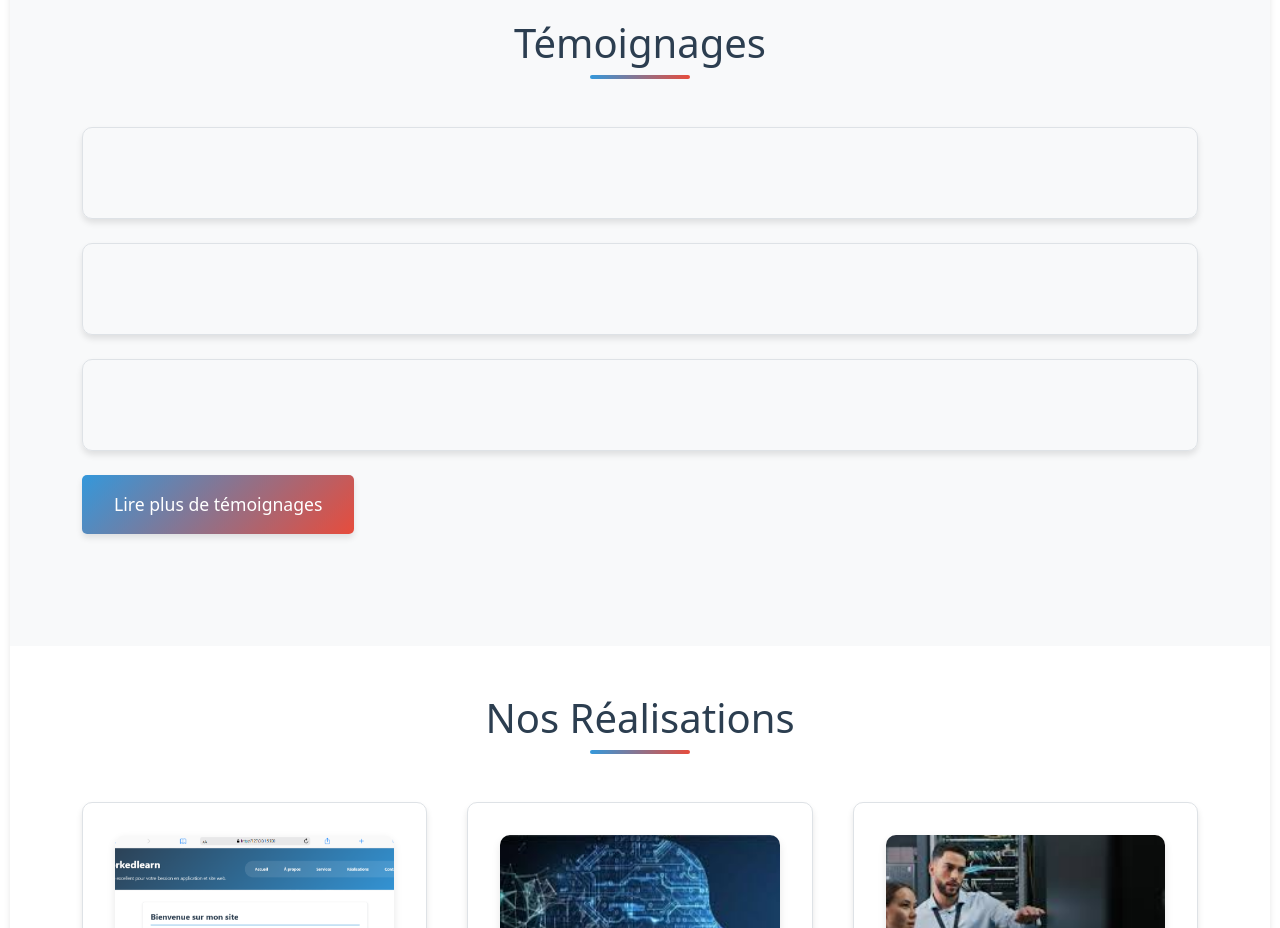
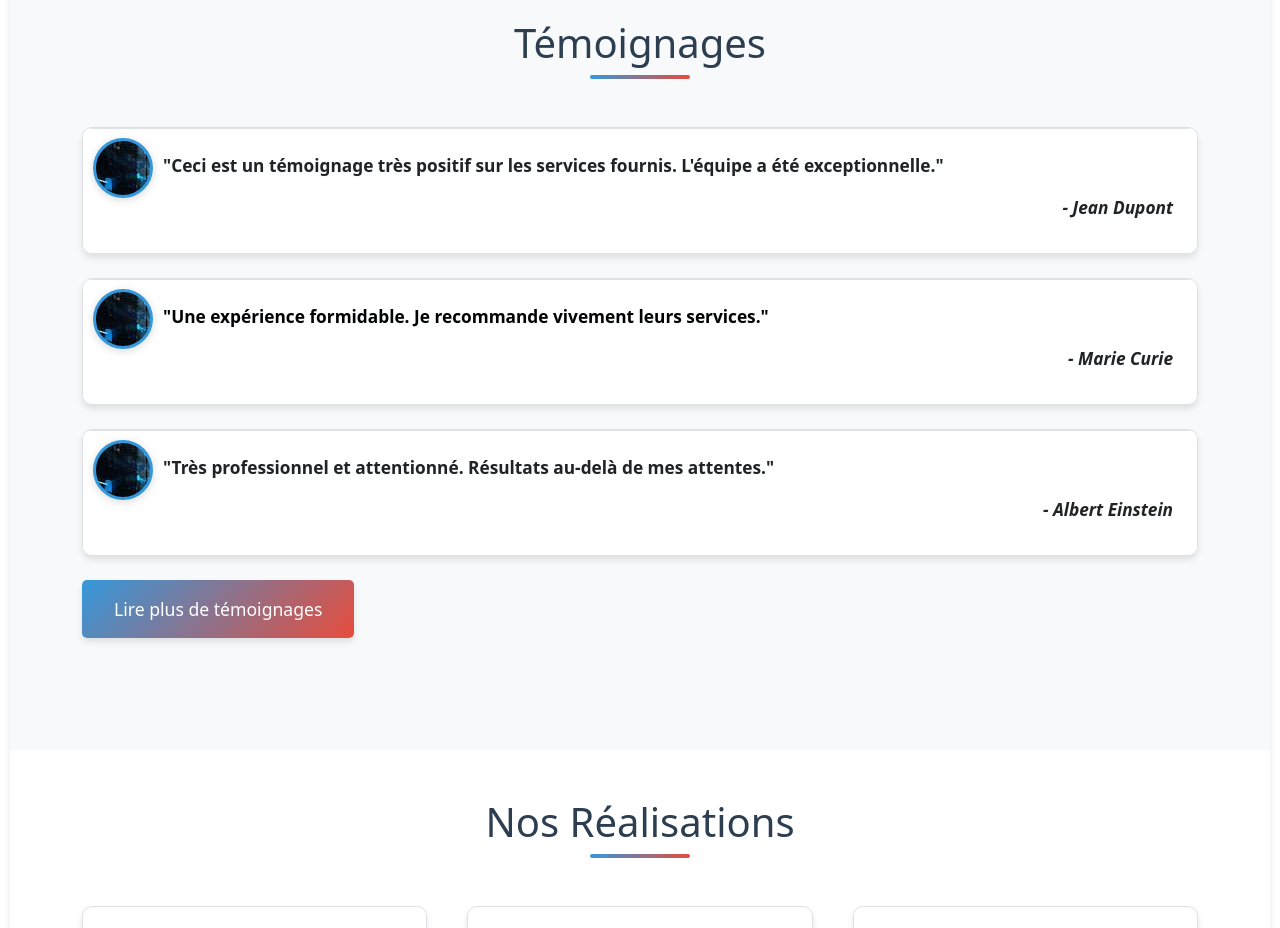
Before and after one commit to josephdarimathee/site-vitrine, a plain HTML site: page index.html in a window 1280 px wide. Shown: the part 3840-4768 px from the top of the page. Drawn offline with Linux system fonts and the light colour scheme.

Commit message:
Ajout modification

```diff
--- a/index.html
+++ b/index.html
@@ -203,7 +203,7 @@
                         </div>
                         <div class="testimonial">
                             <div class="testimonial-photo">
-                                <img src="images/sample-image.jpg" alt="Albert Einstein" class="circle-photo">
+                                <img src="images/personne.png" alt="Albert Einstein" class="circle-photo">
                             </div>
                             <div class="testimonial-content">
                                 <p>"Très professionnel et attentionné. Résultats au-delà de mes attentes."</p>
--- a/style.css
+++ b/style.css
@@ -655,6 +655,19 @@ body {
     transition: var(--transition);
 }
 
+.testimonial-photo{
+    width: 60px;
+    display: flex;
+    height: 60px;
+    border-radius: 50%;
+    object-fit: cover;
+    border: 3px solid #3498db;
+    box-shadow: 0 2px 8px rgba(0,0,0,0.15);
+    margin: 10px;
+    float: left;
+    background-image: url('images/heberge.jpg');
+}
+
 .testimonial:hover {
     transform: translateY(-5px);
     box-shadow: 0 10px 20px rgba(0, 0, 0, 0.1);
@@ -679,7 +692,7 @@ body {
 
 .testimonial-content {
     padding: 1.5rem;
-    display: none;
+
     background-color: #fff;
     border-top: 1px solid var(--border-color);
 }
```
